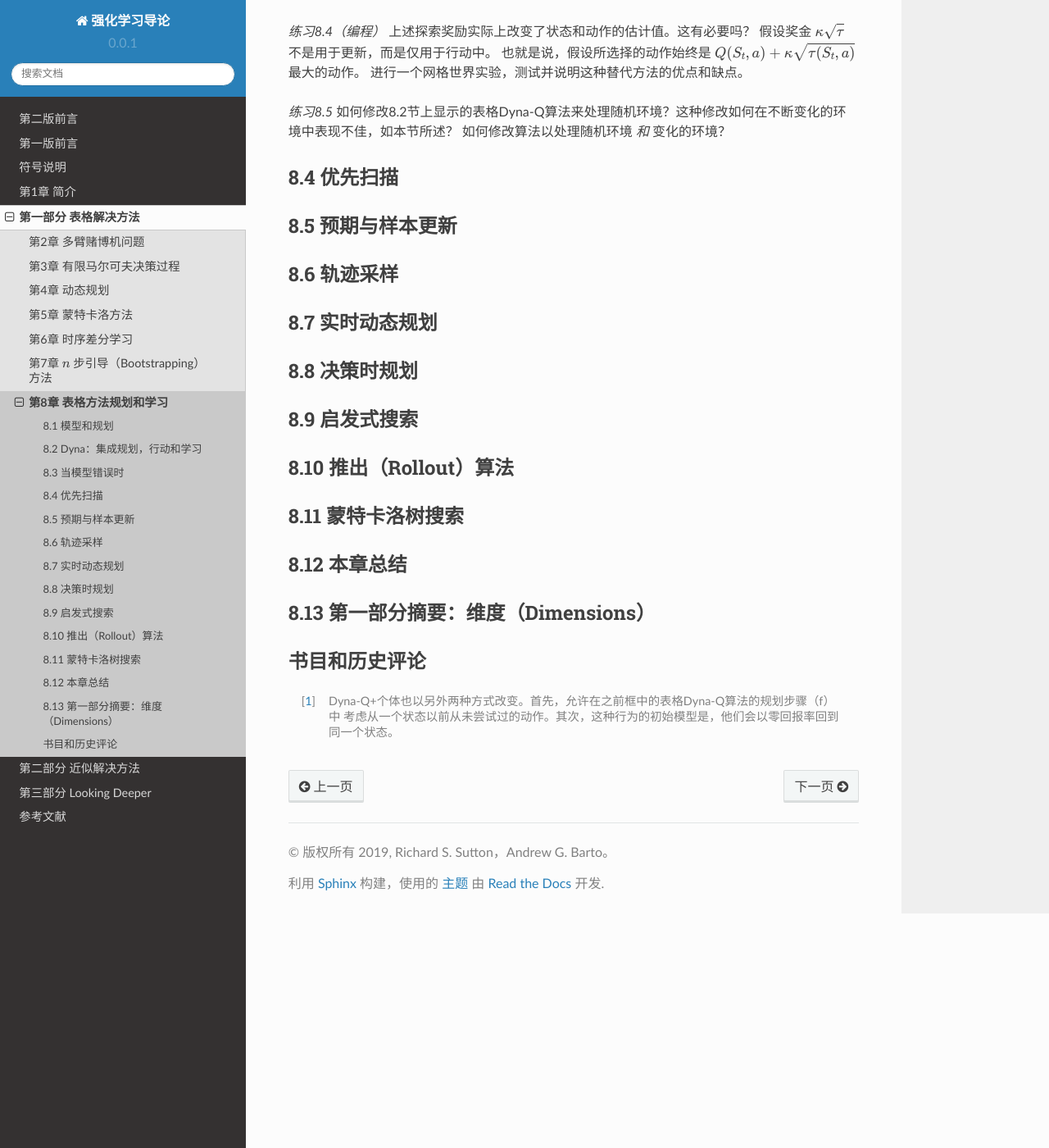
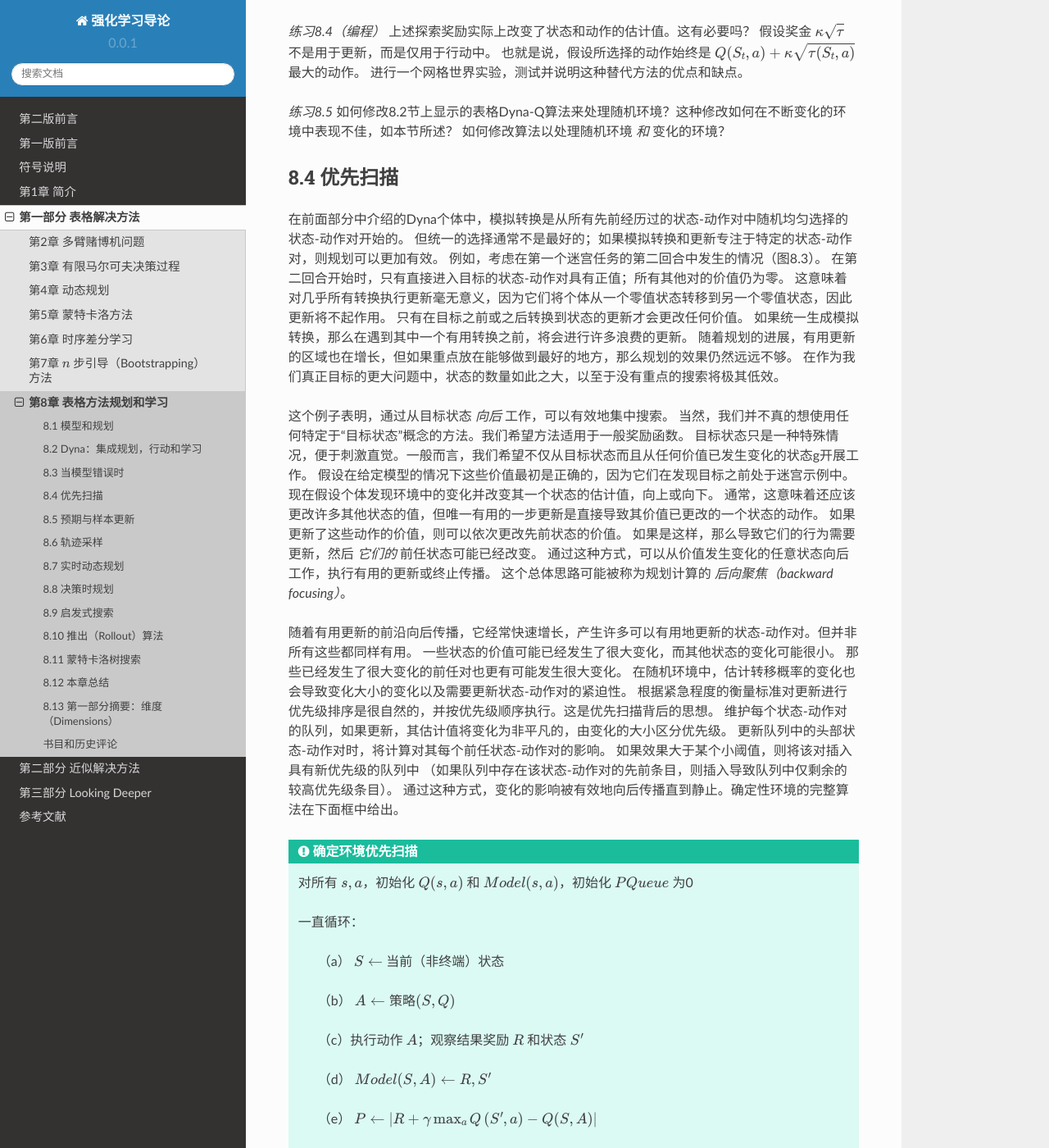
Before and after one commit to qiwihui/reinforcement-learning-an-introduction-chinese, a Sphinx documentation site: the page built from source/partI/chapter8/planning_and_learning_with_tabular_methods.rst, in a window 1280 px wide and 1400 px high, scrolled down 8179 px. Shown: the whole window at 82% size. Built offline with Sphinx 7.4.7 and the Read the Docs theme 2.0.0, drawn with Linux system fonts in a browser that asks for light colours; some of the changed text lies outside the part shown.

Commit message:
docs: 8.4 优先扫描（一）

```diff
--- a/source/partI/chapter8/planning_and_learning_with_tabular_methods.rst
+++ b/source/partI/chapter8/planning_and_learning_with_tabular_methods.rst
@@ -295,6 +295,73 @@ Dyna个体的整体架构，其中Dyna-Q算法就是一个例子，如图8.1所
 8.4 优先扫描
 ------------------
 
+在前面部分中介绍的Dyna个体中，模拟转换是从所有先前经历过的状态-动作对中随机均匀选择的状态-动作对开始的。
+但统一的选择通常不是最好的；如果模拟转换和更新专注于特定的状态-动作对，则规划可以更加有效。
+例如，考虑在第一个迷宫任务的第二回合中发生的情况（图8.3）。
+在第二回合开始时，只有直接进入目标的状态-动作对具有正值；所有其他对的价值仍为零。
+这意味着对几乎所有转换执行更新毫无意义，因为它们将个体从一个零值状态转移到另一个零值状态，因此更新将不起作用。
+只有在目标之前或之后转换到状态的更新才会更改任何价值。
+如果统一生成模拟转换，那么在遇到其中一个有用转换之前，将会进行许多浪费的更新。
+随着规划的进展，有用更新的区域也在增长，但如果重点放在能够做到最好的地方，那么规划的效果仍然远远不够。
+在作为我们真正目标的更大问题中，状态的数量如此之大，以至于没有重点的搜索将极其低效。
+
+这个例子表明，通过从目标状态 *向后* 工作，可以有效地集中搜索。
+当然，我们并不真的想使用任何特定于“目标状态”概念的方法。我们希望方法适用于一般奖励函数。
+目标状态只是一种特殊情况，便于刺激直觉。一般而言，我们希望不仅从目标状态而且从任何价值已发生变化的状态g开展工作。
+假设在给定模型的情况下这些价值最初是正确的，因为它们在发现目标之前处于迷宫示例中。
+现在假设个体发现环境中的变化并改变其一个状态的估计值，向上或向下。
+通常，这意味着还应该更改许多其他状态的值，但唯一有用的一步更新是直接导致其价值已更改的一个状态的动作。
+如果更新了这些动作的价值，则可以依次更改先前状态的价值。
+如果是这样，那么导致它们的行为需要更新，然后 *它们的* 前任状态可能已经改变。
+通过这种方式，可以从价值发生变化的任意状态向后工作，执行有用的更新或终止传播。
+这个总体思路可能被称为规划计算的 *后向聚焦（backward focusing）*。
+
+随着有用更新的前沿向后传播，它经常快速增长，产生许多可以有用地更新的状态-动作对。但并非所有这些都同样有用。
+一些状态的价值可能已经发生了很大变化，而其他状态的变化可能很小。
+那些已经发生了很大变化的前任对也更有可能发生很大变化。
+在随机环境中，估计转移概率的变化也会导致变化大小的变化以及需要更新状态-动作对的紧迫性。
+根据紧急程度的衡量标准对更新进行优先级排序是很自然的，并按优先级顺序执行。这是优先扫描背后的思想。
+维护每个状态-动作对的队列，如果更新，其估计值将变化为非平凡的，由变化的大小区分优先级。
+更新队列中的头部状态-动作对时，将计算对其每个前任状态-动作对的影响。
+如果效果大于某个小阈值，则将该对插入具有新优先级的队列中
+（如果队列中存在该状态-动作对的先前条目，则插入导致队列中仅剩余的较高优先级条目）。
+通过这种方式，变化的影响被有效地向后传播直到静止。确定性环境的完整算法在下面框中给出。
+
+.. admonition:: 确定环境优先扫描
+    :class: important
+
+    对所有 :math:`s, a`，初始化 :math:`Q(s,a)` 和 :math:`Model(s,a)`，初始化 :math:`PQueue` 为0
+
+    一直循环：
+
+        （a） :math:`S \leftarrow` 当前（非终端）状态
+
+        （b） :math:`A \leftarrow \text{策略}(S, Q)`
+
+        （c）执行动作 :math:`A`；观察结果奖励 :math:`R` 和状态 :math:`S^{\prime}`
+
+        （d） :math:`Model(S, A) \leftarrow R, S^{\prime}`
+
+        （e） :math:`P \leftarrow\left|R+\gamma \max _{a} Q\left(S^{\prime}, a\right)-Q(S, A)\right|`
+
+        （f）如果 :math:`P>\theta`，则将 :math:`S, A` 插入 :math:`PQueue`，优先级为 :math:`P`
+
+        （g）循环 :math:`n` 次，当 :math:`PQueue` 不为空时：
+
+            :math:`S, A \leftarrow \text { first }(PQueue)`
+
+            :math:`R, S^{\prime} \leftarrow Model(S, A)`
+
+            :math:`Q(S, A) \leftarrow Q(S, A)+\alpha\left[R+\gamma \max _{a} Q\left(S^{\prime}, a\right)-Q(S, A)\right]`
+
+            循环所有预计导向 :math:`S` 的 :math:`\overline{S], \overline{A}`：
+
+                :math:`\overline{R} \leftarrow` :math:`\overline{S}, \overline{A}, S` 的预测奖励
+
+                :math:`P \leftarrow\left|\overline{R}+\gamma \max _{a} Q(S, a)-Q(\overline{S}, \overline{A})\right|`
+
+                如果 :math:`P>\theta`，则将 :math:`\overline{S}, \overline{A}` 插入 :math:`PQueue`，优先级为 :math:`P`
+
 
 8.5 预期与样本更新
 ---------------------
```
